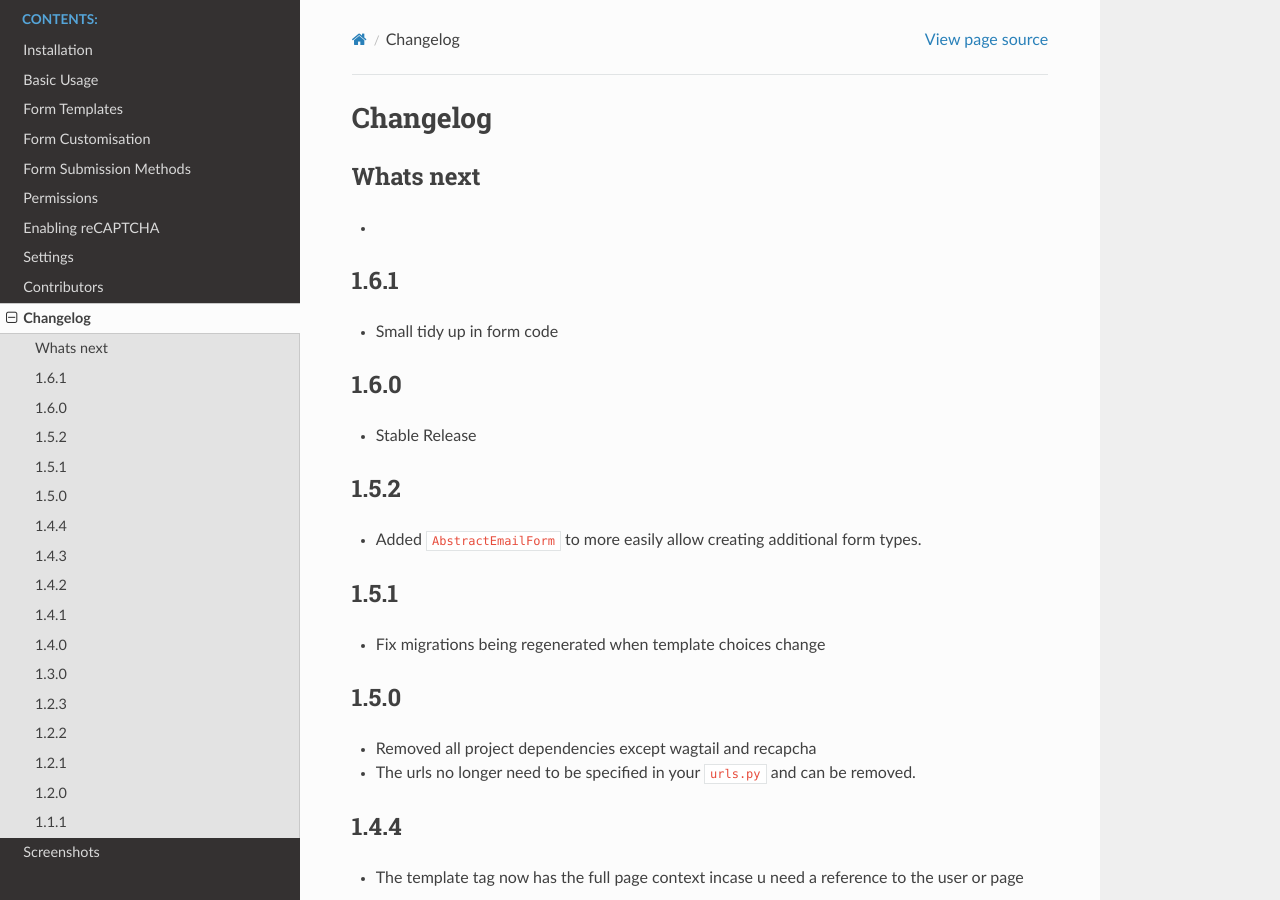
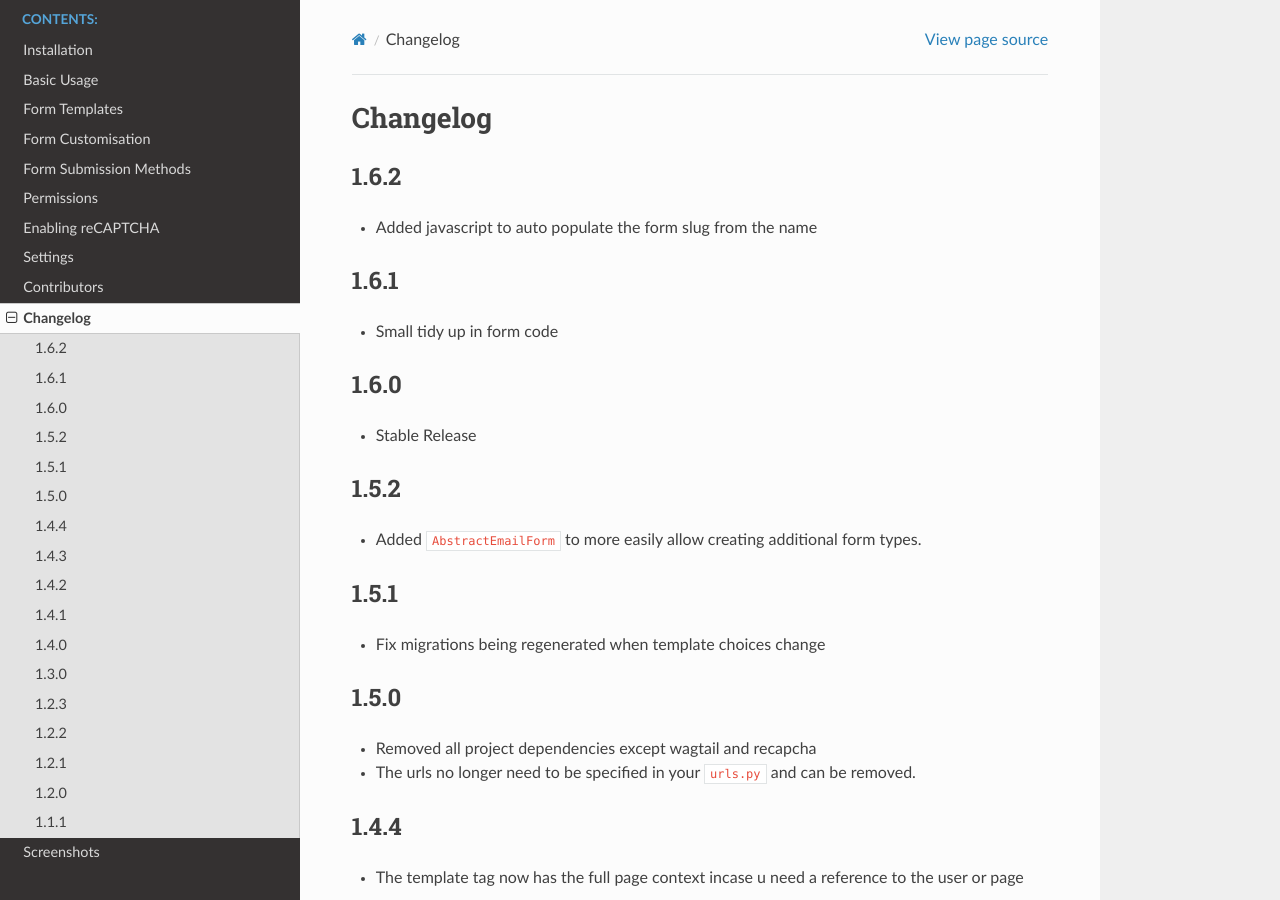
Before and after one commit to labd/wagtailstreamforms, a Sphinx documentation site: the page built from docs/changelog.rst, in a window 1280 px wide and 900 px high. Built offline with Sphinx 7.4.7 and the Read the Docs theme 2.0.0, drawn with Linux system fonts in a browser that asks for light colours.

Commit message:
bump version

```diff
--- a/docs/changelog.rst
+++ b/docs/changelog.rst
@@ -1,10 +1,10 @@
 Changelog
 =========
 
-Whats next
-----------
+1.6.2
+-----
 
-*
+* Added javascript to auto populate the form slug from the name
 
 1.6.1
 -----
--- a/wagtailstreamforms/__init__.py
+++ b/wagtailstreamforms/__init__.py
@@ -1 +1 @@
-__version__ = '1.6.1'
+__version__ = '1.6.2'
```
